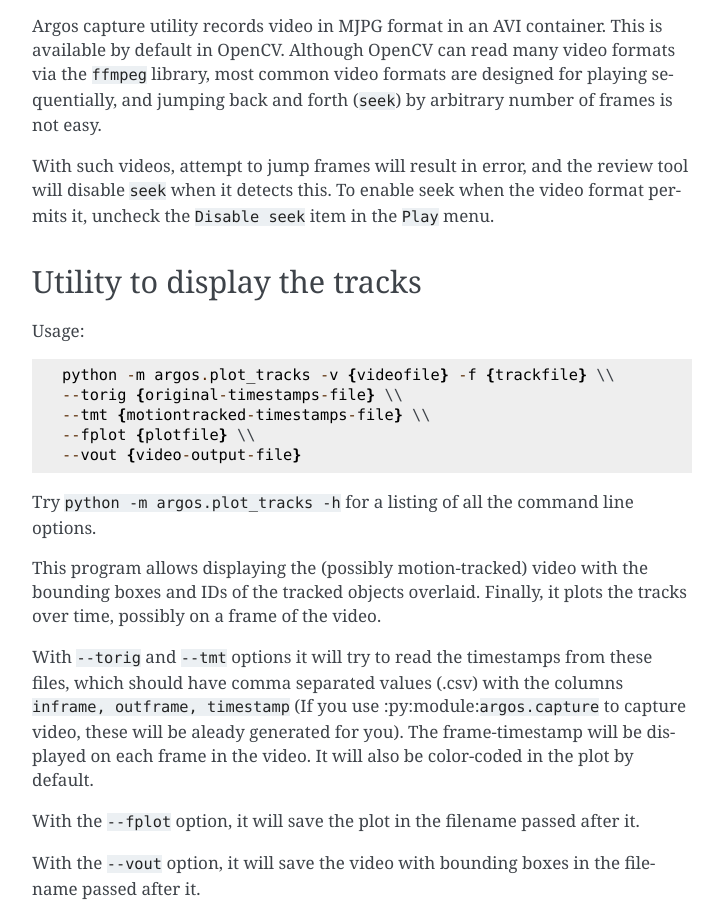
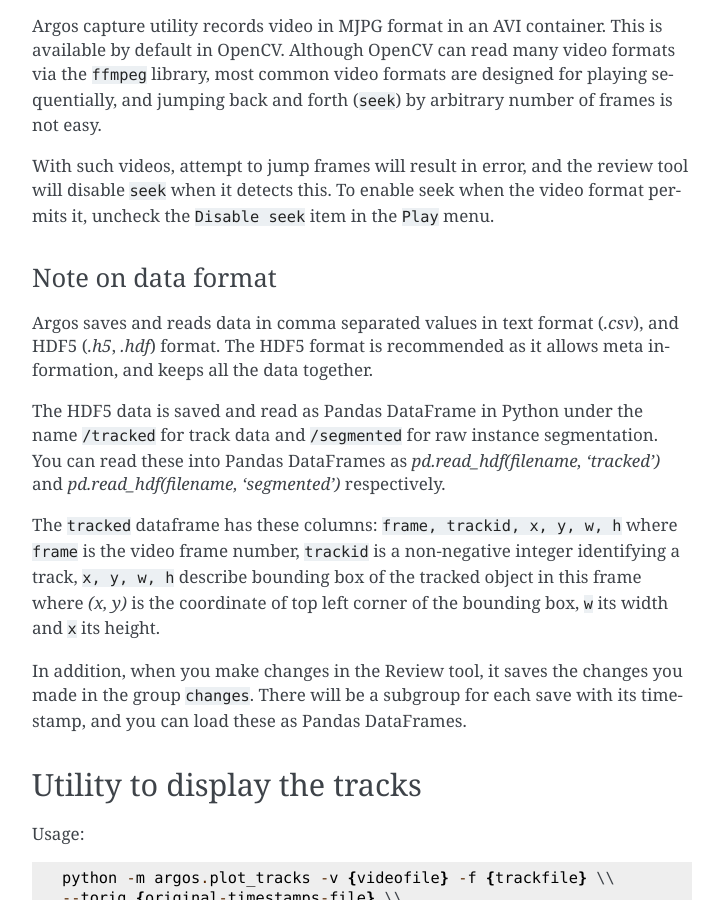
Before and after one commit to subhacom/argos, a Sphinx documentation site: the page built from doc/user.rst, in a window 1280 px wide and 900 px high, scrolled down 26554 px. Shown: the whole window, without its empty margins (388-1111 px from the left). Built offline with Sphinx 7.4.7, drawn with Linux system fonts in a browser that asks for light colours.

Commit message:
updated readme with data format info.

```diff
--- a/doc/user.rst
+++ b/doc/user.rst
@@ -1032,6 +1032,33 @@ review tool will disable ``seek`` when it detects this. To enable seek
 when the video format permits it, uncheck the ``Disable seek`` item
 in the ``Play`` menu.
 
+
+Note on data format
+-------------------
+Argos saves and reads data in comma separated values in text format
+(`.csv`), and HDF5 (`.h5`, `.hdf`) format. The HDF5 format is
+recommended as it allows meta information, and keeps all the data
+together.
+
+The HDF5 data is saved and read as Pandas DataFrame in Python under
+the name ``/tracked`` for track data and ``/segmented`` for raw
+instance segmentation. You can read these into Pandas DataFrames as
+`pd.read_hdf(filename, 'tracked')` and `pd.read_hdf(filename, 'segmented')`
+respectively.
+
+The ``tracked`` dataframe has these columns: ``frame, trackid, x, y,
+w, h`` where ``frame`` is the video frame number, ``trackid`` is a
+non-negative integer identifying a track, ``x, y, w, h`` describe
+bounding box of the tracked object in this frame where `(x, y)` is the
+coordinate of top left corner of the bounding box, ``w`` its width and
+``x`` its height.
+
+In addition, when you make changes in the Review tool, it saves the
+changes you made in the group ``changes``. There will be a subgroup
+for each save with its timestamp, and you can load these as Pandas
+DataFrames.
+
+
 =============================
 Utility to display the tracks
 =============================
--- a/setup.py
+++ b/setup.py
@@ -14,7 +14,7 @@
 
 - Install from TestPyPI
 
-      pip install --index-url https://test.pypi.org/simple/ --no-deps argos-tracker --extra-index-url https://pypi.org/simple
+      pip install --index-url https://test.pypi.org/simple/ --no-deps argos_toolkit --extra-index-url https://pypi.org/simple
 
 
 ``argos-tracker`` is just PyPI name, the installed package is named
```
